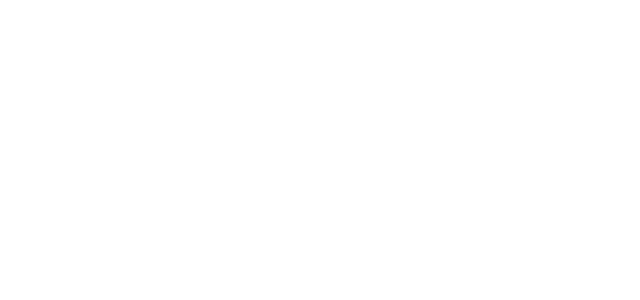
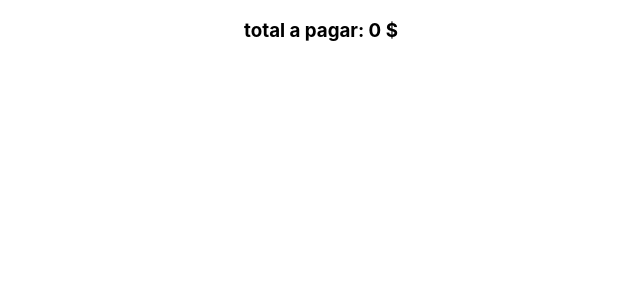
Before and after one commit to noeliamodica/React_ProyectoBooksShop, a React (Create React App) app: page /cart in a window 1280 px wide. Shown: the top 300 px of the page, without its empty margins (319-959 px from the left). Built offline with nearby package versions, Linux system fonts and the light colour scheme.

Commit message:
funcionalidad de total

```diff
--- a/src/components/CartContent/CartContent.js
+++ b/src/components/CartContent/CartContent.js
@@ -1,4 +1,5 @@
 import CartElements from "./CartElements";
+import CartTotal from "./CartTotal";
 
 
 const CartContent = () => {
@@ -7,6 +8,7 @@
     return (
         <div>
             <CartElements />
+            <CartTotal />
          </div>
     )
   };
--- a/src/components/CartContent/CartTotal.js
+++ b/src/components/CartContent/CartTotal.js
@@ -0,0 +1,15 @@
+import { useContext } from "react";
+import { dataContext } from "../Context/DataContext";
+
+const CartTotal = () => {
+  const { cart } = useContext(dataContext);
+
+  const total = cart.reduce((acc, el) => acc + el.price, 0);
+  return (
+    <div className='cartTotal'>
+      <h3>total a pagar: {total} $</h3>
+    </div>
+  );
+};
+
+export default CartTotal;
```
